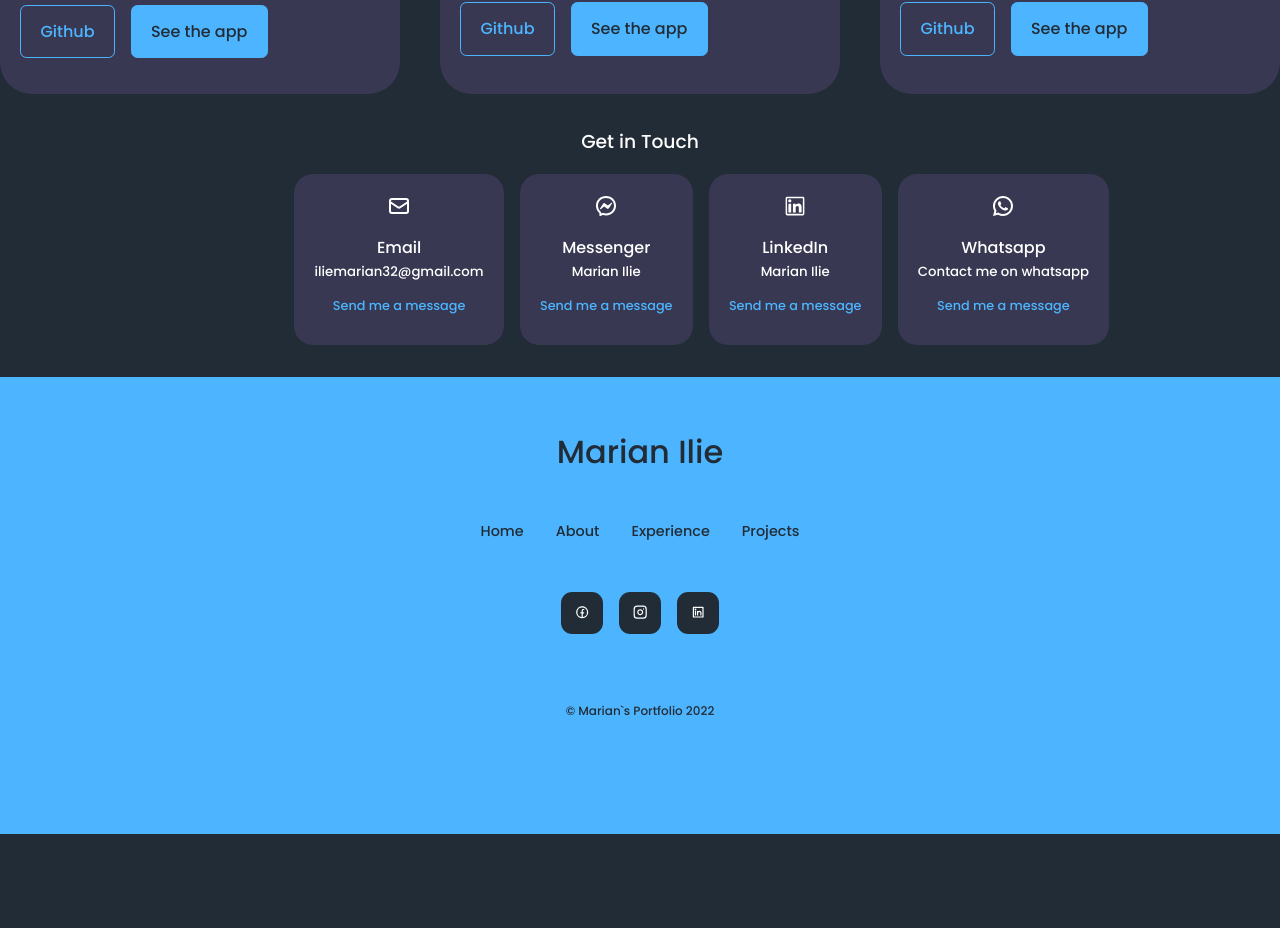
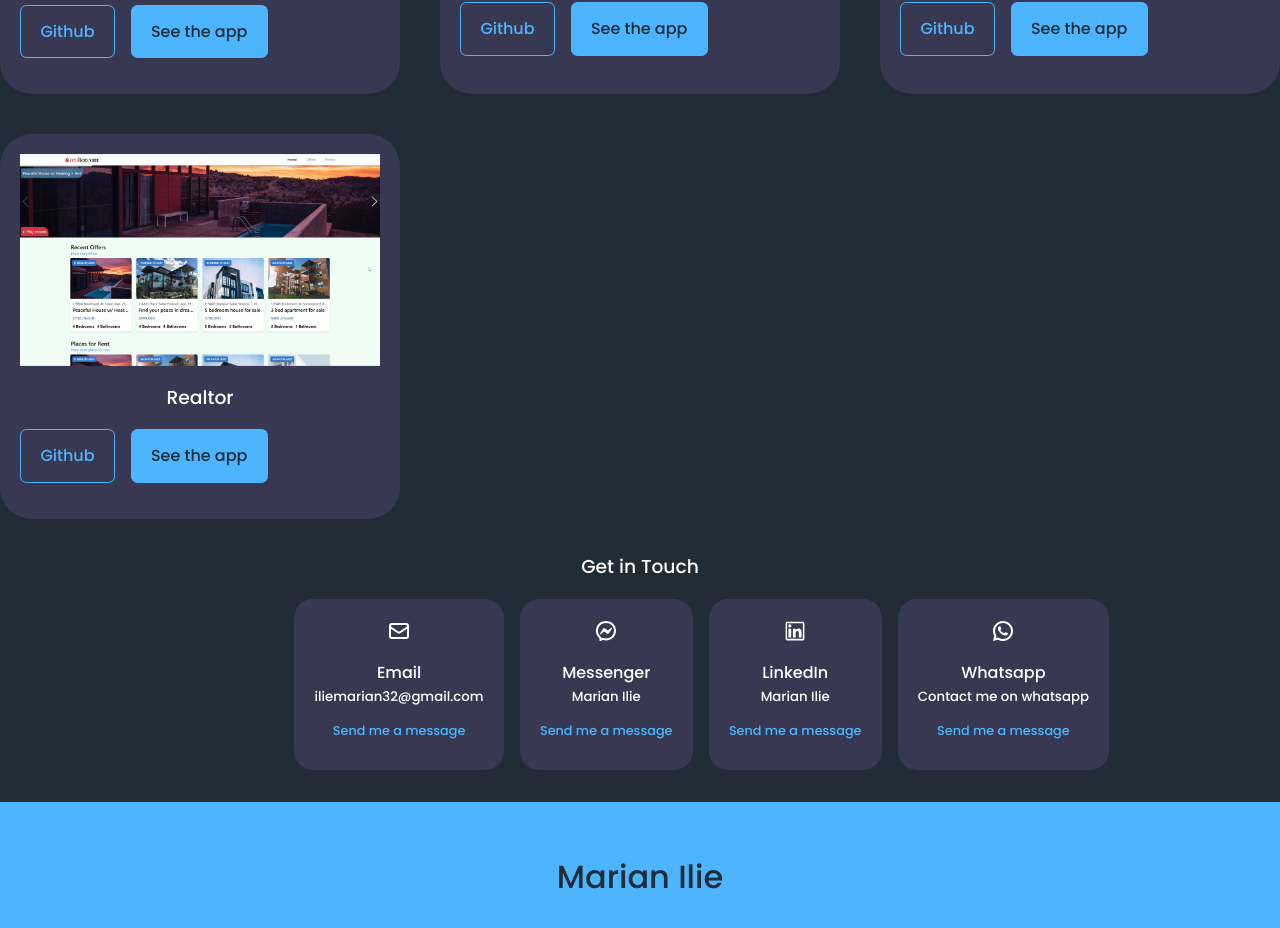
Before and after one commit to Ilie1985/my-portfolio, a React (Create React App) app in the folder my_portfolio/: page / in a window 1280 px wide. Shown: the part 2080-3008 px from the top of the page. Before the commit the page ends 2914 px from the top, so only its background shows below. Built offline with nearby package versions, Linux system fonts and the light colour scheme.

Commit message:
new project added

```diff
--- a/my_portfolio/src/components/projects/Projects.js
+++ b/my_portfolio/src/components/projects/Projects.js
@@ -1,10 +1,11 @@
 import React from "react";
 import img1 from "../../media/img1.jpg";
 import img2 from "../../media/img2.jpg";
-import img3 from "../../media/img3.jpg"
-import img4 from "../../media/img4.jpg"
-import img5 from "../../media/img5.jpg"
-import img6 from "../../media/img6.jpg"
+import img3 from "../../media/img3.jpg";
+import img4 from "../../media/img4.jpg";
+import img5 from "../../media/img5.jpg";
+import img6 from "../../media/img6.jpg";
+import img7 from "../../media/img7.jpg";
 import "./projects.css";
 
 const data = [
@@ -51,6 +52,13 @@ const data = [
     github: "https://github.com/Ilie1985/cocktails_reactjs",
     demo: "https://cocktailscd.netlify.app/",
   },
+  {
+    id: 7,
+    image: img7,
+    title: "Realtor",
+    github: "https://github.com/Ilie1985/realtor_reactjs",
+    demo: "https://realtor-reactjs-rho.vercel.app/",
+  },
 ];
 
 const Projects = () => {
```
Also changed, not shown: my_portfolio/src/media/img7.jpg (added).
